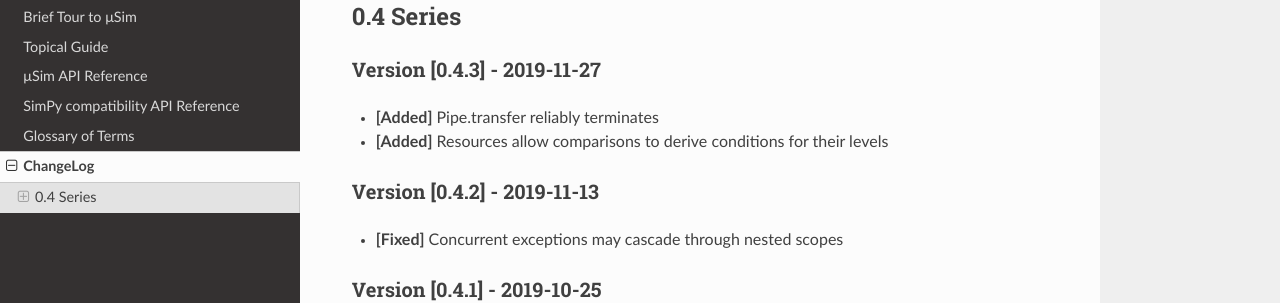
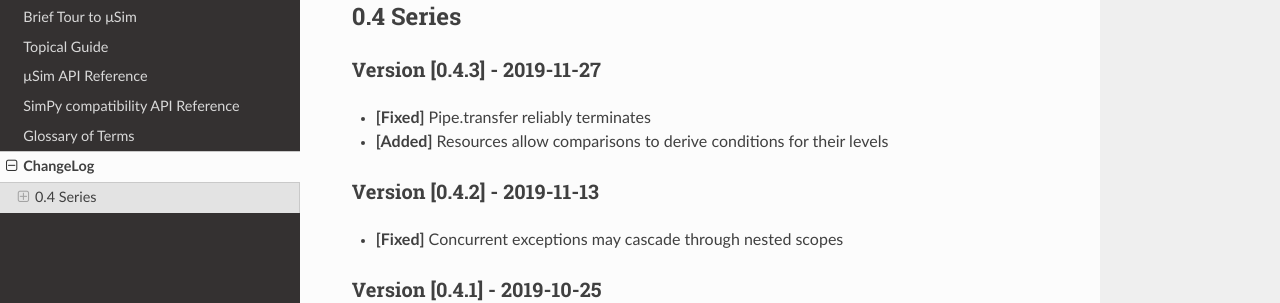
Before and after one commit to MaineKuehn/usim, a Sphinx documentation site: the page built from docs/source/changelog.rst, in a window 1280 px wide. Shown: the part 160-463 px from the top of the page. Built offline with Sphinx 7.4.7 and the Read the Docs theme 2.0.0, drawn with Linux system fonts in a browser that asks for light colours; formulas are drawn with MathJax 3.

Commit message:
fixed change category

```diff
--- a/docs/source/changelog.rst
+++ b/docs/source/changelog.rst
@@ -11,7 +11,7 @@
 Version [0.4.3] - 2019-11-27
 ++++++++++++++++++++++++++++
 
-* **[Added]** Pipe.transfer reliably terminates
+* **[Fixed]** Pipe.transfer reliably terminates
 * **[Added]** Resources allow comparisons to derive conditions for their levels
 
 Version [0.4.2] - 2019-11-13
--- a/docs/source/changes/77.pipe_transfer_precision.yaml
+++ b/docs/source/changes/77.pipe_transfer_precision.yaml
@@ -1,4 +1,4 @@
-category: added
+category: fixed
 summary: "Pipe.transfer reliably terminates"
 description: |
   The :py:meth:`usim.Pipe.transfer` could previously attempt to sleep
```
